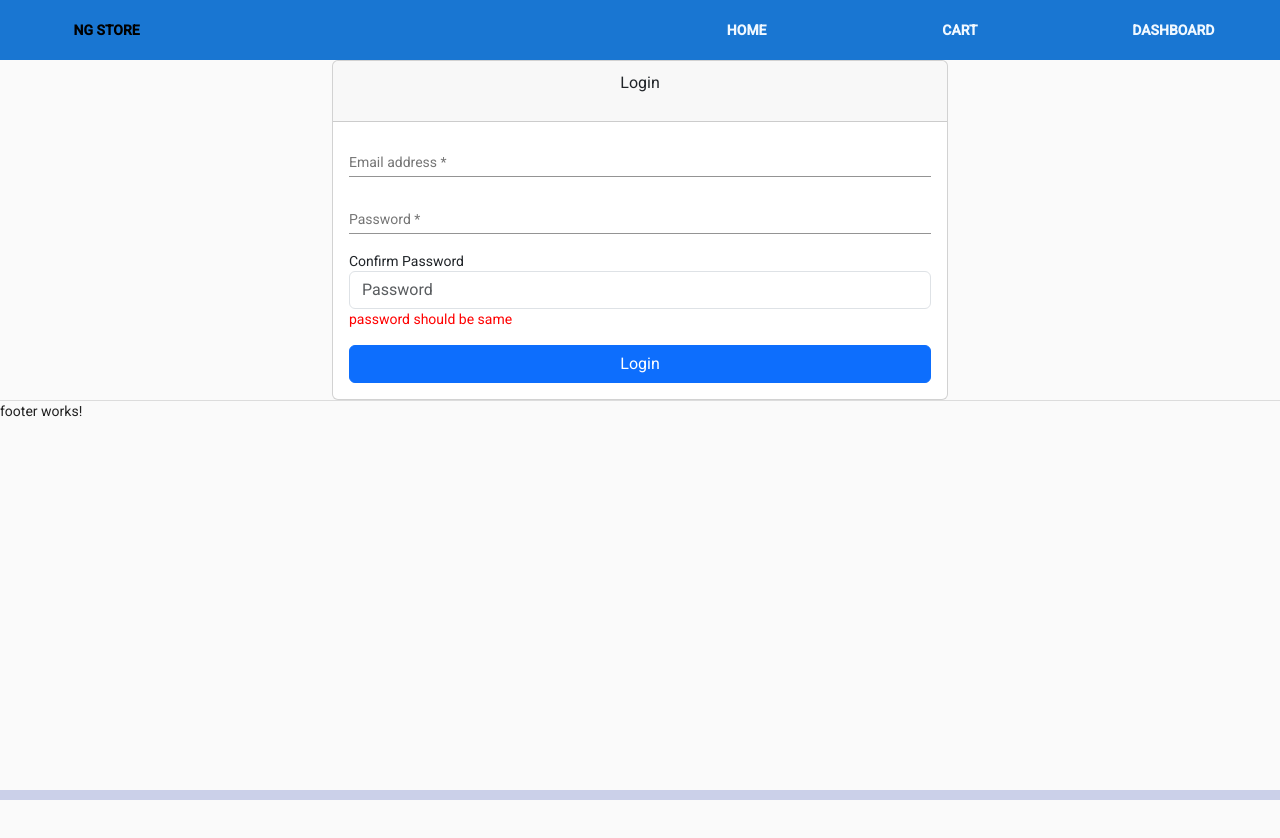
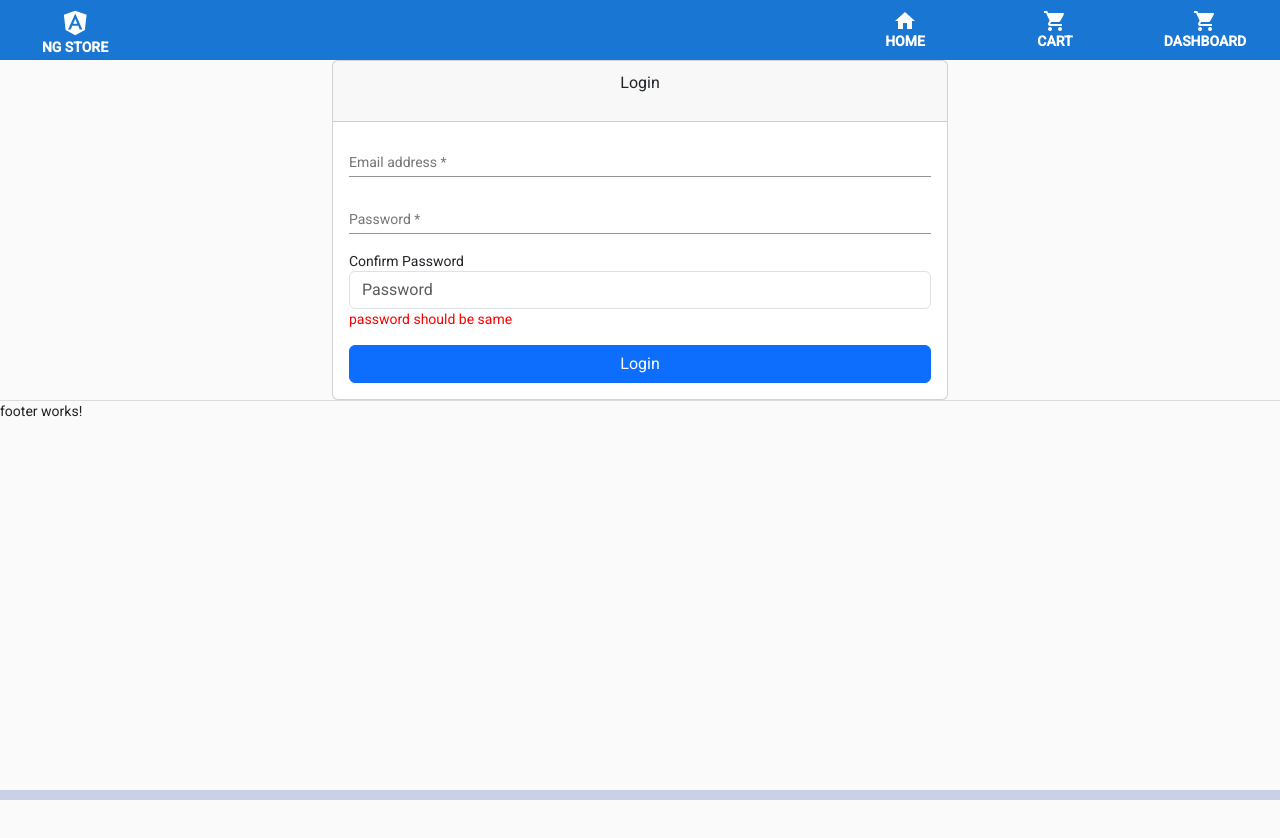
Before and after one commit to Cfun1/ng-store, an Angular app: page /login in a window 1280 px wide. Shown: the top 838 px of the page. Built offline with nearby package versions, Linux system fonts and the light colour scheme.

Commit message:
update navbar

```diff
--- a/src/app/shared/header/navbar/navbar.component.css
+++ b/src/app/shared/header/navbar/navbar.component.css
@@ -13,43 +13,55 @@
   font-weight: 600;
 }
 
-.navbar li {
-  text-transform: uppercase;
-  height: var(--navbar-height);
-  flex: 1 0;
-}
-
 .spacer {
   flex: 2;
 }
 
-a,
-a:visited,
-a:hover {
-  height: 100%;
-  width: 100%;
-  display: inline-block;
-  text-decoration: none;
-  color: aliceblue;
+.nav-active {
+  background-color: rgba(0, 0, 0, .3);
+  border-radius: 30px;
+  border: solid rgba(0, 0, 0, .3) 2px;
 
-  display: flex;
-  /* Use flex to center the text */
-  align-items: center;
-  /* Center vertically */
-  justify-content: center;
-  /* Center horizontally */
+  &.navbar-item {
+    color: white;
+  }
 }
 
-a:hover {
+.nav-active li {
+  color: white;
   font-weight: 800;
-  color: black;
 }
 
-.nav-active {
-  background-color: aliceblue;
+.navbar-item {
+  display: flex;
+  flex-direction: column;
+  justify-content: space-around;
+  align-items: center;
+  text-transform: uppercase;
+  flex: 0 1 150px;
+  height: 80%;
+  padding: 3px;
 }
 
-.nav-active a {
-  color: black;
-  font-weight: 800;
+.navbar-item {
+  &:hover {
+    cursor: pointer;
+  }
+
+  &:not(:first-of-type):hover {
+    font-weight: 800;
+    background-color: rgba(0, 0, 0, .3);
+    border-radius: 30px;
+    border: solid rgba(0, 0, 0, .3) 2px;
+  }
 }
+
+.logo-icon {
+  font-size: 2em;
+}
+
+::ng-deep .tooltip-red {
+  background: #b71c1c;
+}
+
+.navbar li {}
--- a/src/app/shared/header/navbar/navbar.component.html
+++ b/src/app/shared/header/navbar/navbar.component.html
@@ -1,9 +1,40 @@
 <ul class="navbar list-unstyled laptop-only">
-  <li>
-    <a routerLink="/">{{ title }}</a>
-  </li>
+  <div class="navbar-item" routerLinkActive="nav-active" routerLink="/" [routerLinkActiveOptions]="{exact: true}"
+       matTooltip="Angular inside" matTooltipClass="tooltip-red">
+    <fa-icon class="logo-icon" [icon]="['fab', 'angular']"></fa-icon>
+    <li>{{ title }}</li>
+  </div>
   <div class="spacer"></div>
-  <li routerLinkActive="nav-active"><a routerLink="/home">home</a></li>
-  <li routerLinkActive="nav-active"><a routerLink="/cart">cart</a></li>
-  <li routerLinkActive="nav-active"><a routerLink="/dashboard">dashboard</a></li>
+
+  <div class="navbar-item" routerLinkActive="nav-active" routerLink="/home">
+    <mat-icon>home</mat-icon>
+    <li>home</li>
+  </div>
+
+  <div class="navbar-item" routerLinkActive="nav-active" routerLink="/cart">
+    <mat-icon>shopping_cart</mat-icon>
+    <li>cart</li>
+  </div>
+
+  <div class="navbar-item" routerLinkActive="nav-active" routerLink="/dashboard">
+    <mat-icon>shopping_cart</mat-icon>
+    <li>dashboard</li>
+  </div>
 </ul>
+
+<!-- <mat-toolbar color="primary" class="navbar list-unstyled laptop-only">
+  <mat-toolbar-row>
+    <button mat-icon-button class="example-icon">
+      <mat-icon>menu</mat-icon>
+    </button>
+    <span>{{ title }}</span>
+    <span class="example-spacer"></span>
+
+    <div class="navbar-item" routerLink="/">
+      <button mat-icon-button class="example-icon">
+        <mat-icon>home</mat-icon>
+      </button>
+      <mat-label>Home</mat-label>
+    </div>
+
+  </mat-toolbar-row> -->
```
